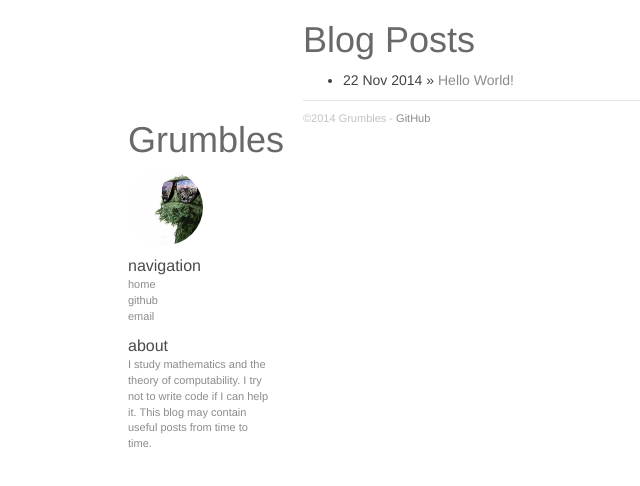
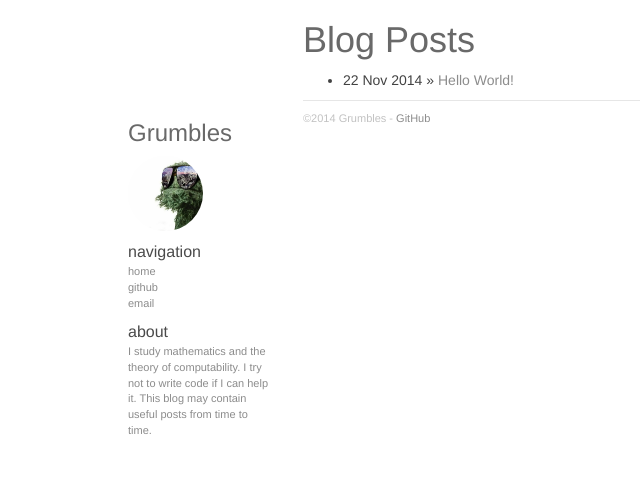
Before and after one commit to koo5/Gremble09.github.io, a Jekyll site: the page built from index.html, in a window 1280 px wide. Shown: the top 486 px of the page, without its empty margins (177-817 px from the left). Built offline with Jekyll 4.4.1, drawn with Linux system fonts in a browser that asks for light colours; Markdown is read by kramdown in place of the engine named in the settings.

Commit message:
changed the fontsize of the site name div#col-...

```diff
--- a/css/main.css
+++ b/css/main.css
@@ -27,6 +27,10 @@ h1 {
     font-weight: normal;
     color: #696969;
     margin-bottom: 10px;
+}
+
+div.col-sm-3 h1 {
+    font-size: 24px;
 }
 
 h2 {
```
